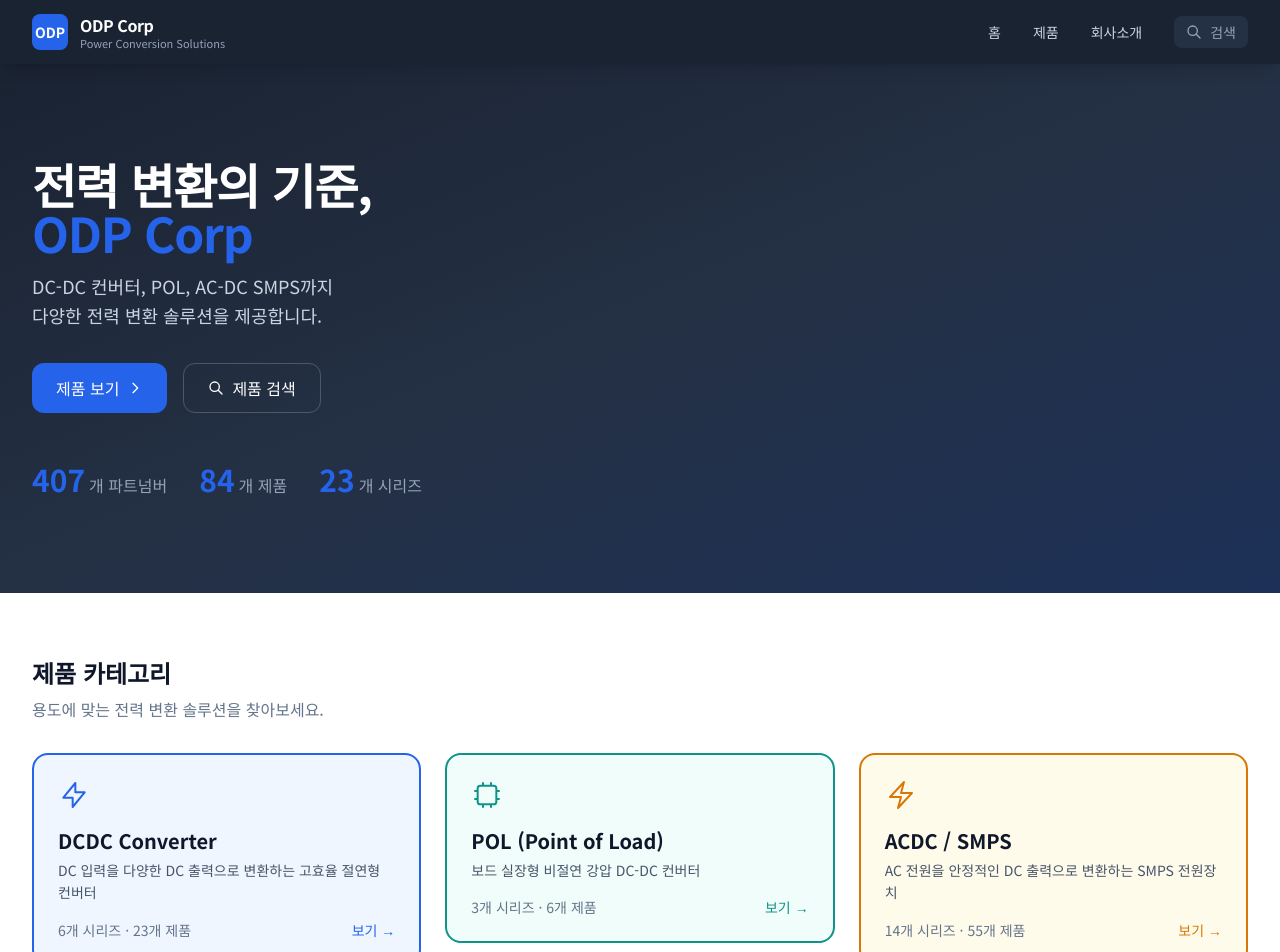
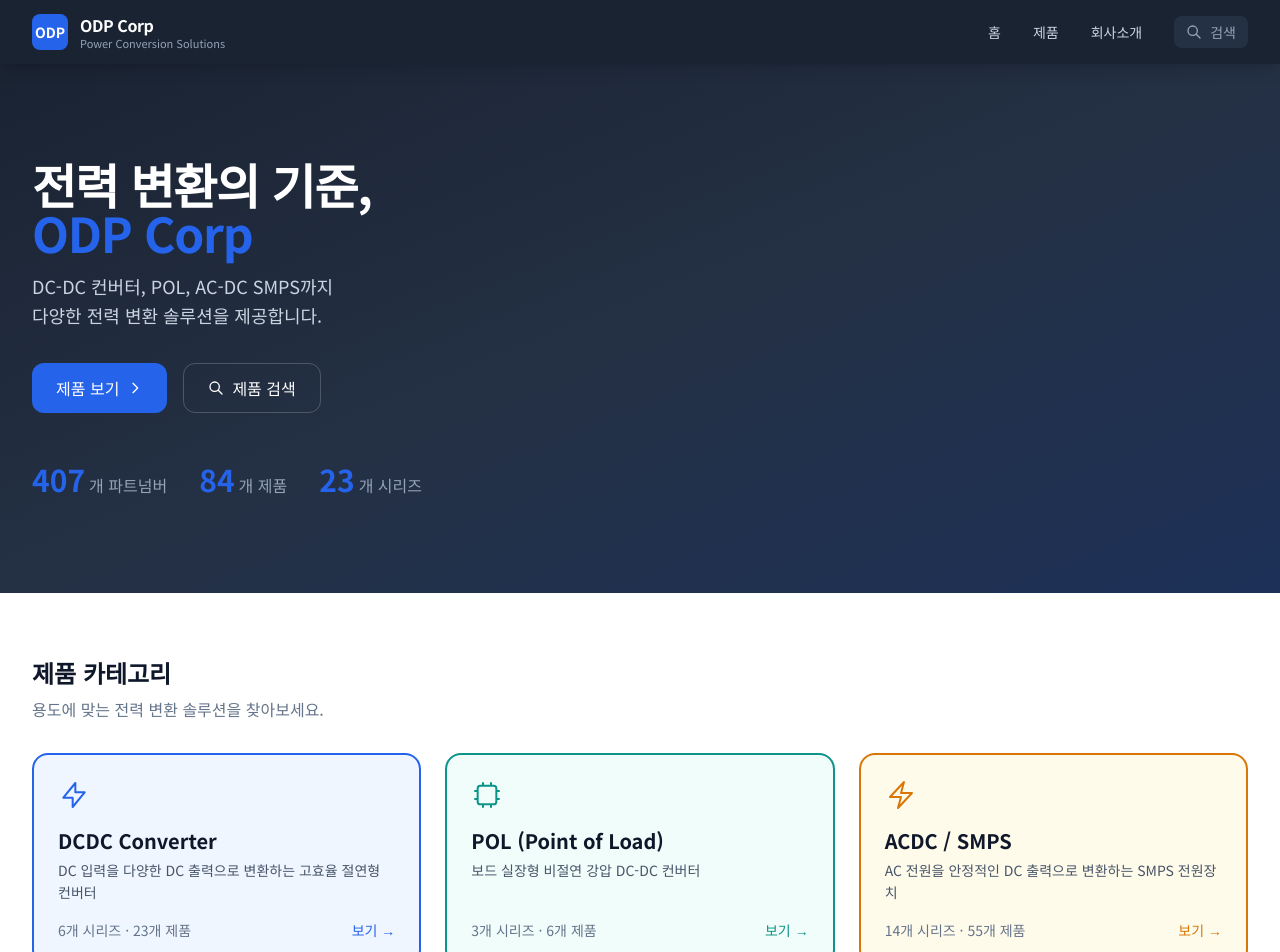
Before and after one commit to 77loopin/odp_renewal, a Next.js app: page / in a window 1280 px wide. Shown: the top 952 px of the page. Built offline with nearby package versions, Linux system fonts and the light colour scheme.

Commit message:
fix: 홈 화면 카테고리 카드 높이 균일하게 수정
flex column + h-full 적용으로 카테고리별 설명 텍스트 길이가
달라도 카드 높이가 동일하게 정렬되도록 수정

Co-Authored-By: Claude Opus 4.6 (1M context) <noreply@anthropic.com>

```diff
--- a/src/components/product/CategoryCard.tsx
+++ b/src/components/product/CategoryCard.tsx
@@ -31,16 +31,16 @@ export default function CategoryCard({ category }: { category: Category }) {
   const productCount = getCategoryProductCount(category);
 
   return (
-    <Link href={`/products/${category.id}`}>
-      <div className={`group relative rounded-2xl border-2 ${colors.accent} ${colors.bg} p-6 hover:shadow-lg transition-all duration-300 hover:-translate-y-1`}>
+    <Link href={`/products/${category.id}`} className="block h-full">
+      <div className={`group relative h-full flex flex-col rounded-2xl border-2 ${colors.accent} ${colors.bg} p-6 hover:shadow-lg transition-all duration-300 hover:-translate-y-1`}>
         <div className={`${colors.text} mb-4`}>
           {CATEGORY_ICONS[category.id]}
         </div>
         <h3 className="text-xl font-bold text-slate-900 mb-1">{category.name}</h3>
-        <p className="text-sm text-slate-600 mb-4 leading-relaxed">
+        <p className="text-sm text-slate-600 mb-4 leading-relaxed flex-1">
           {CATEGORY_DESC[category.id]}
         </p>
-        <div className="flex items-center justify-between text-sm">
+        <div className="flex items-center justify-between text-sm mt-auto">
           <span className="text-slate-500">
             {category.series.length}개 시리즈 &middot; {productCount}개 제품
           </span>
```
